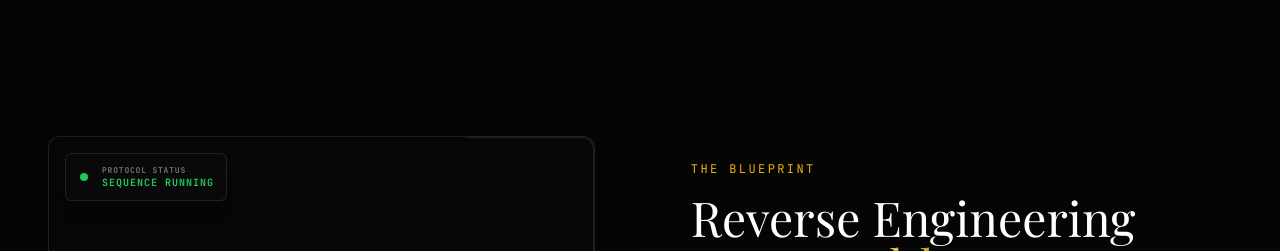
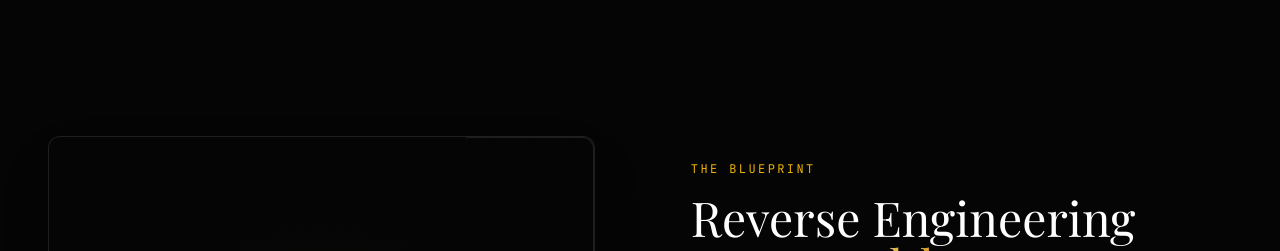
Before and after one commit to usama-1998/zaid-haroon, a Next.js app: page / in a window 1280 px wide. Shown: the part 2180-2431 px from the top of the page. Built offline with nearby package versions, Linux system fonts and the light colour scheme; a web font is replaced by a local one.

Commit message:
Refine Blueprint: Remove status and enhance bg

```diff
--- a/app/page.tsx
+++ b/app/page.tsx
@@ -487,28 +487,12 @@ const Methodology = () => {
                 {/* Visualizer - Auto updating */}
                 <div className="w-full md:w-1/2 aspect-square relative border border-white/10 bg-[#080808]/80 backdrop-blur-sm rounded-xl p-8 shadow-2xl overflow-hidden group">
                     {/* Bespoke Grid / HUD Background inside the Visualizer */}
+                    <div className="absolute inset-0 z-0 opacity-20 bg-[radial-gradient(ellipse_at_center,_var(--tw-gradient-stops))] from-yellow-900/40 via-black to-black" />
                     <div className="absolute inset-0 z-0 opacity-10 bg-[linear-gradient(to_right,#80808012_1px,transparent_1px),linear-gradient(to_bottom,#80808012_1px,transparent_1px)] bg-[size:20px_20px]" />
                     <div className="absolute top-0 right-0 w-32 h-32 border-r border-t border-white/10 rounded-tr-xl" />
                     <div className="absolute bottom-0 left-0 w-32 h-32 border-l border-b border-white/10 rounded-bl-xl" />
 
-                    <div className="absolute top-4 left-4 flex flex-col gap-2">
-                        {/* Status Indicator with Grid Design */}
-                        <div className="relative overflow-hidden rounded-md border border-white/10 bg-[#0a0a0a]/90 backdrop-blur-md p-3 shadow-xl">
-                            <div className="absolute inset-0 z-0 opacity-20 bg-[linear-gradient(to_right,#ffffff05_2px,transparent_2px),linear-gradient(to_bottom,#ffffff05_2px,transparent_2px)] bg-[size:4px_4px]" />
-                            <div className="relative z-10 flex items-center gap-3">
-                                <div className={`relative flex h-3 w-3 items-center justify-center`}>
-                                    <div className={`absolute inline-flex h-full w-full animate-ping rounded-full bg-green-500 opacity-75`}></div>
-                                    <div className={`relative inline-flex h-2 w-2 rounded-full bg-green-500`}></div>
-                                </div>
-                                <div className="flex flex-col leading-none">
-                                    <span className="text-[8px] font-mono font-bold uppercase tracking-widest text-gray-500 mb-1">Protocol Status</span>
-                                    <span className="text-[10px] font-mono font-bold uppercase tracking-widest text-green-500">
-                                        Sequence Running
-                                    </span>
-                                </div>
-                            </div>
-                        </div>
-                    </div>
+
 
                     <svg className="w-full h-full relative z-10" viewBox="0 0 100 100" preserveAspectRatio="none">
                         <motion.path
```
